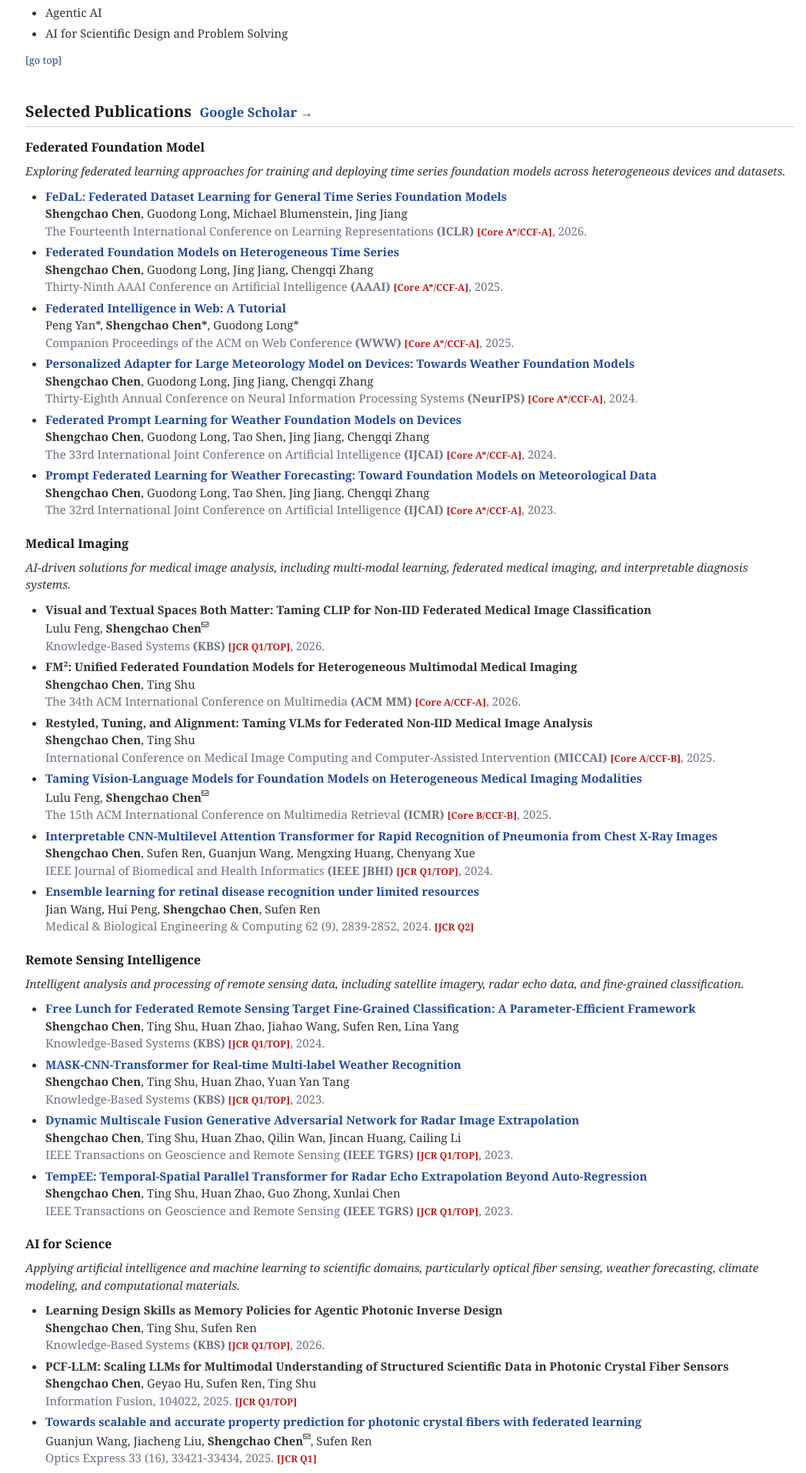
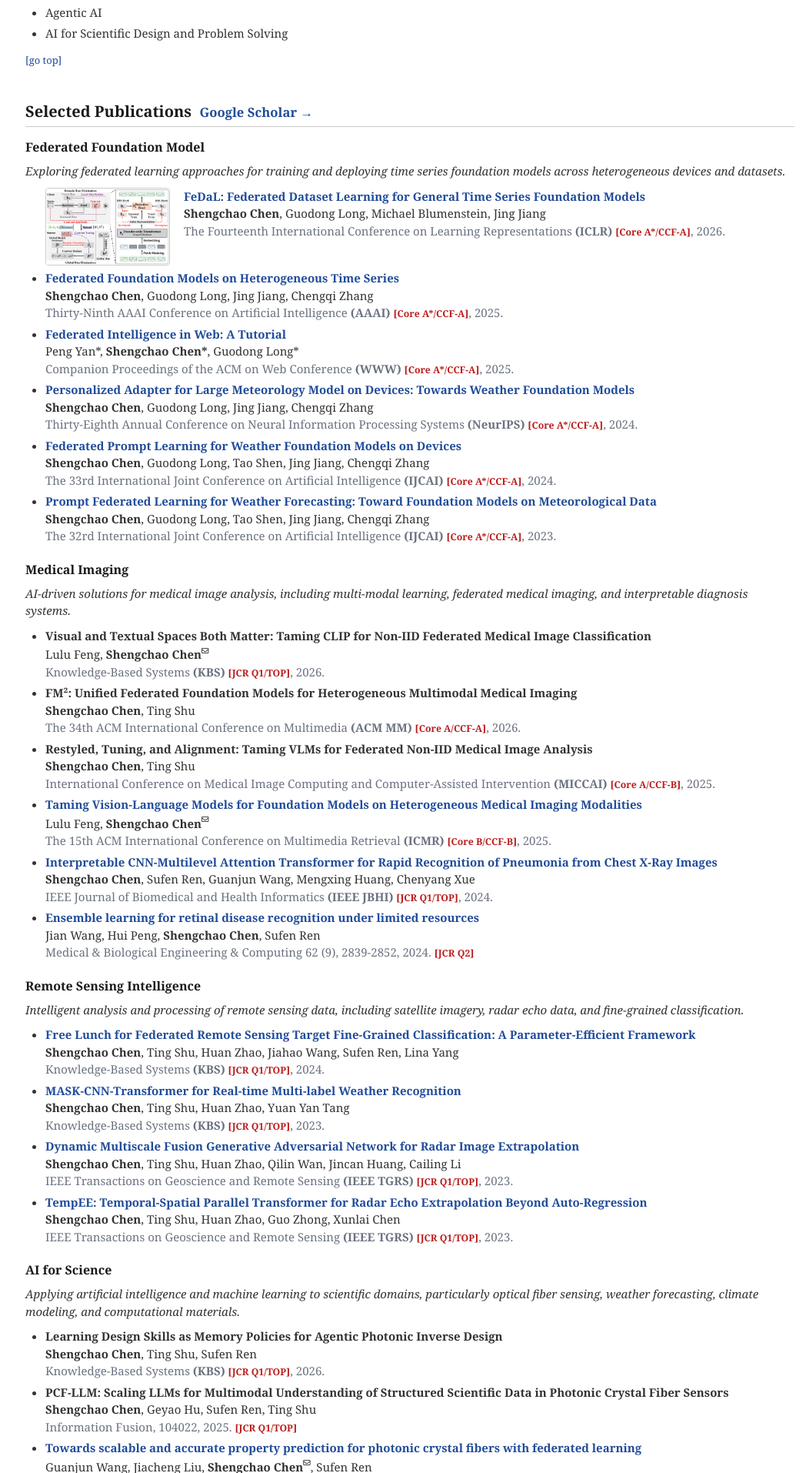
Before and after one commit to shengchaochen82/shengchaochen82.github.io, a Jekyll site: the page built from index.md, in a window 1280 px wide. Shown: the part 890-2804 px from the top of the page at 77% size, without its empty margins (107-1155 px from the left). Built offline with Jekyll 4.4.1, drawn with Linux system fonts in a browser that asks for light colours.

Commit message:
Content: add thumbnail-left layout for FeDaL as a sample
Introduces an opt-in `thumbnail: true` flag so this treatment applies
only to FeDaL for now, not every paper with an image field (most of
which currently point to shared/generic placeholder images from the
old editorial-minimal design).

Co-Authored-By: Claude Sonnet 5 <noreply@anthropic.com>

```diff
--- a/_data/publications.yml
+++ b/_data/publications.yml
@@ -10,7 +10,8 @@ federated_tsfm:
       conference: "The Fourteenth International Conference on Learning Representations <strong>(ICLR)</strong> <span class='classic-tag'>[Core A*/CCF-A]</span>, 2026."
       pdf: "https://arxiv.org/abs/2508.04045"
       bibtex: "https://bib.yliu.me/MICCAI23.txt"
-      image: "./assets/img/TSFM.png"
+      image: "./assets/img/fedal.png"
+      thumbnail: true
 
     - title: "Federated Foundation Models on Heterogeneous Time Series"
       authors: "<strong>Shengchao Chen</strong>, Guodong Long, Jing Jiang, Chengqi Zhang"
--- a/_includes/classic_publications.html
+++ b/_includes/classic_publications.html
@@ -8,7 +8,9 @@
       {% if cat.description %}<p><em>{{ cat.description }}</em></p>{% endif %}
       <ul>
         {% for paper in cat.papers %}
-        <li class="classic-pub">
+        <li class="classic-pub{% if paper.thumbnail and paper.image %} classic-pub-with-thumb{% endif %}">
+          {% if paper.thumbnail and paper.image %}<img class="classic-pub-thumb" src="{{ paper.image }}" alt="{{ paper.title }}" />{% endif %}
+          <div class="classic-pub-body">
             <span class="classic-pub-title">
               {% if paper.pdf %}<a href="{{ paper.pdf }}" target="_blank">{{ paper.title }}</a>{% else %}{{ paper.title }}{% endif %}
             </span><br>
@@ -19,6 +21,7 @@
             {% if paper.page %}<a href="{{ paper.page }}" target="_blank">Project page</a>{% endif %}
             {% if paper.notes %}{% if paper.page %} &nbsp;·&nbsp; {% endif %}<span class="classic-pub-meta">{{ paper.notes }}</span>{% endif %}
             {% endif %}
+          </div>
         </li>
         {% endfor %}
       </ul>
--- a/assets/css/classic.css
+++ b/assets/css/classic.css
@@ -130,6 +130,37 @@ body {
   margin-bottom: 12px;
 }
 
+.classic-pub-with-thumb {
+  display: flex;
+  gap: 18px;
+  align-items: flex-start;
+}
+
+.classic-pub-thumb {
+  width: 160px;
+  height: auto;
+  flex-shrink: 0;
+  border-radius: 4px;
+  border: 1px solid var(--classic-border);
+  object-fit: cover;
+}
+
+.classic-pub-body {
+  flex: 1;
+  min-width: 0;
+}
+
+@media (max-width: 700px) {
+  .classic-pub-with-thumb {
+    flex-direction: column;
+  }
+
+  .classic-pub-thumb {
+    width: 100%;
+    max-width: 280px;
+  }
+}
+
 .classic-pub-title {
   font-weight: 700;
 }
```
Also changed, not shown: assets/img/fedal.png (added). Lines whose indentation alone changed are shown as unchanged.
